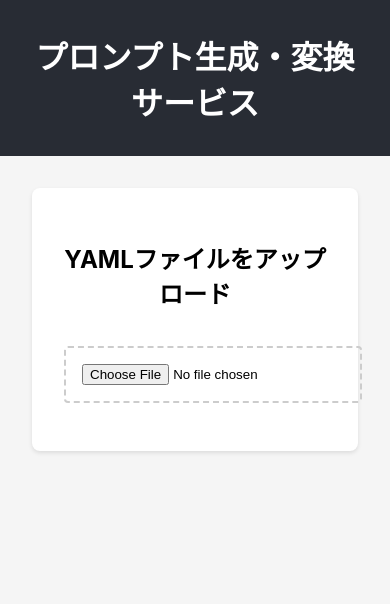
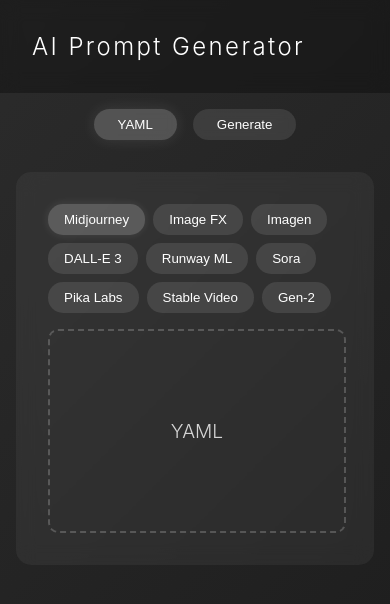
Before and after one commit to etecoo/Image-Video-Prompts, a React (Create React App) app in the folder frontend/: page / in a window 390 px wide. Shown: the top 604 px of the page. Built offline with nearby package versions, Linux system fonts and the light colour scheme; the HTML template or start-up script is replaced by a standard one.

Commit message:
feat: Requesty APIを統合して翻訳機能を実装

```diff
--- a/frontend/src/App.css
+++ b/frontend/src/App.css
@@ -1,18 +1,20 @@
 .App {
-  text-align: center;
   min-height: 100vh;
-  background-color: #f5f5f5;
+  background: linear-gradient(135deg, rgba(32, 32, 32, 0.95), rgba(16, 16, 16, 0.95));
+  color: #ffffff;
 }
 
 .App-header {
-  background-color: #282c34;
   padding: 2rem;
-  color: white;
+  background: rgba(0, 0, 0, 0.3);
+  backdrop-filter: blur(10px);
 }
 
 .App-header h1 {
   margin: 0;
-  font-size: 2rem;
+  font-size: 1.5rem;
+  font-weight: 300;
+  letter-spacing: 0.1em;
 }
 
 .App-main {
@@ -21,84 +23,174 @@
   padding: 2rem;
 }
 
-.upload-section {
-  background-color: white;
+.mode-selector {
+  display: flex;
+  gap: 1rem;
+  margin-bottom: 2rem;
+  justify-content: center;
+}
+
+.mode-button {
+  padding: 0.5rem 1.5rem;
+  border: none;
+  border-radius: 25px;
+  background: rgba(255, 255, 255, 0.1);
+  color: #ffffff;
+  cursor: pointer;
+  transition: all 0.3s ease;
+  backdrop-filter: blur(5px);
+}
+
+.mode-button.active {
+  background: rgba(255, 255, 255, 0.2);
+  box-shadow: 0 0 15px rgba(255, 255, 255, 0.1);
+}
+
+.mode-button:hover {
+  background: rgba(255, 255, 255, 0.15);
+}
+
+.input-section {
+  background: rgba(255, 255, 255, 0.05);
   padding: 2rem;
-  border-radius: 8px;
-  box-shadow: 0 2px 4px rgba(0, 0, 0, 0.1);
+  border-radius: 15px;
+  backdrop-filter: blur(10px);
   margin-bottom: 2rem;
 }
 
+.file-input-wrapper {
+  position: relative;
+  width: 100%;
+  height: 200px;
+  border: 2px dashed rgba(255, 255, 255, 0.2);
+  border-radius: 10px;
+  display: flex;
+  align-items: center;
+  justify-content: center;
+  cursor: pointer;
+  transition: all 0.3s ease;
+}
+
+.file-input-wrapper:hover {
+  border-color: rgba(255, 255, 255, 0.4);
+  background: rgba(255, 255, 255, 0.05);
+}
+
 .file-input {
-  margin: 1rem 0;
-  padding: 1rem;
-  border: 2px dashed #ccc;
-  border-radius: 4px;
+  position: absolute;
   width: 100%;
-  max-width: 400px;
+  height: 100%;
+  opacity: 0;
   cursor: pointer;
 }
 
+.file-input-label {
+  font-size: 1.2rem;
+  font-weight: 300;
+  color: rgba(255, 255, 255, 0.8);
+}
+
+.prompt-input {
+  width: 100%;
+  padding: 1rem;
+  background: rgba(255, 255, 255, 0.05);
+  border: 1px solid rgba(255, 255, 255, 0.1);
+  border-radius: 8px;
+  color: #ffffff;
+  font-size: 1rem;
+  resize: vertical;
+  min-height: 100px;
+  margin-bottom: 1rem;
+}
+
+.service-selector {
+  display: flex;
+  gap: 0.5rem;
+  flex-wrap: wrap;
+  margin-bottom: 1rem;
+}
+
+.service-button {
+  padding: 0.5rem 1rem;
+  border: none;
+  border-radius: 15px;
+  background: rgba(255, 255, 255, 0.1);
+  color: #ffffff;
+  cursor: pointer;
+  transition: all 0.3s ease;
+}
+
+.service-button.active {
+  background: rgba(255, 255, 255, 0.2);
+  box-shadow: 0 0 10px rgba(255, 255, 255, 0.1);
+}
+
 .error-message {
-  color: #dc3545;
+  color: #ff6b6b;
+  background: rgba(255, 107, 107, 0.1);
+  padding: 1rem;
+  border-radius: 8px;
   margin-top: 1rem;
-  padding: 0.5rem;
-  background-color: #f8d7da;
-  border: 1px solid #f5c6cb;
-  border-radius: 4px;
+  backdrop-filter: blur(5px);
 }
 
 .prompts-section {
-  background-color: white;
-  padding: 2rem;
-  border-radius: 8px;
-  box-shadow: 0 2px 4px rgba(0, 0, 0, 0.1);
-}
-
-.prompts-grid {
   display: grid;
   grid-template-columns: repeat(auto-fit, minmax(300px, 1fr));
   gap: 1.5rem;
-  margin-top: 1.5rem;
+  margin-top: 2rem;
 }
 
 .prompt-card {
-  background-color: #f8f9fa;
+  background: rgba(255, 255, 255, 0.05);
   padding: 1.5rem;
-  border-radius: 6px;
-  border: 1px solid #dee2e6;
+  border-radius: 10px;
+  backdrop-filter: blur(10px);
+  transition: all 0.3s ease;
 }
 
-.prompt-card h3 {
-  margin-top: 0;
-  color: #343a40;
+.prompt-card:hover {
+  transform: translateY(-2px);
+  box-shadow: 0 5px 15px rgba(0, 0, 0, 0.2);
 }
 
 .prompt-card pre {
-  background-color: white;
+  background: rgba(0, 0, 0, 0.2);
   padding: 1rem;
-  border-radius: 4px;
-  border: 1px solid #dee2e6;
+  border-radius: 8px;
   white-space: pre-wrap;
   word-break: break-word;
   margin: 1rem 0;
-  text-align: left;
+  font-family: 'Fira Code', monospace;
+  font-size: 0.9rem;
+  color: rgba(255, 255, 255, 0.9);
 }
 
 .copy-button {
-  background-color: #007bff;
-  color: white;
+  background: rgba(255, 255, 255, 0.1);
+  color: #ffffff;
   border: none;
   padding: 0.5rem 1rem;
-  border-radius: 4px;
+  border-radius: 5px;
   cursor: pointer;
-  transition: background-color 0.2s;
+  transition: all 0.3s ease;
+  width: 100%;
 }
 
 .copy-button:hover {
-  background-color: #0056b3;
+  background: rgba(255, 255, 255, 0.2);
 }
 
 .copy-button:active {
-  background-color: #004085;
+  transform: scale(0.98);
 }
+
+@media (max-width: 768px) {
+  .App-main {
+    padding: 1rem;
+  }
+
+  .prompts-section {
+    grid-template-columns: 1fr;
+  }
+}
--- a/frontend/src/App.js
+++ b/frontend/src/App.js
@@ -3,9 +3,24 @@
 import './App.css';
 
 function App() {
+  const [mode, setMode] = useState('convert'); // 'convert' or 'generate'
   const [yamlContent, setYamlContent] = useState(null);
+  const [promptInput, setPromptInput] = useState('');
+  const [service, setService] = useState('midjourney');
   const [error, setError] = useState(null);
   const [prompts, setPrompts] = useState([]);
+
+  const services = [
+    { id: 'midjourney', name: 'Midjourney' },
+    { id: 'imagefx', name: 'Image FX' },
+    { id: 'imagen', name: 'Imagen' },
+    { id: 'dalle', name: 'DALL-E 3' },
+    { id: 'runway', name: 'Runway ML' },
+    { id: 'sora', name: 'Sora' },
+    { id: 'pika', name: 'Pika Labs' },
+    { id: 'stable_video', name: 'Stable Video' },
+    { id: 'gen2', name: 'Gen-2' }
+  ];
 
   const handleFileUpload = async (event) => {
     const file = event.target.files[0];
@@ -25,13 +40,15 @@
         setYamlContent(parsedYaml);
         setError(null);
 
-        // バックエンドにYAMLデータを送信
         const response = await fetch('/api/convert', {
           method: 'POST',
           headers: {
             'Content-Type': 'application/json',
           },
-          body: JSON.stringify({ yaml: parsedYaml }),
+          body: JSON.stringify({
+            yaml: parsedYaml,
+            service: service
+          }),
         });
 
         if (!response.ok) {
@@ -48,42 +65,110 @@
     reader.readAsText(file);
   };
 
+  const handlePromptSubmit = async (e) => {
+    e.preventDefault();
+    if (!promptInput.trim()) return;
+
+    try {
+      const response = await fetch('/api/generate', {
+        method: 'POST',
+        headers: {
+          'Content-Type': 'application/json',
+        },
+        body: JSON.stringify({
+          yaml: { prompt: promptInput },
+          service: service
+        }),
+      });
+
+      if (!response.ok) {
+        throw new Error('サーバーエラーが発生しました');
+      }
+
+      const data = await response.json();
+      setPrompts(data.prompts);
+      setError(null);
+    } catch (err) {
+      setError(err.message);
+    }
+  };
+
   return (
     <div className="App">
       <header className="App-header">
-        <h1>プロンプト生成・変換サービス</h1>
+        <h1>AI Prompt Generator</h1>
       </header>
 
       <main className="App-main">
-        <section className="upload-section">
-          <h2>YAMLファイルをアップロード</h2>
+        <div className="mode-selector">
+          <button
+            className={`mode-button ${mode === 'convert' ? 'active' : ''}`}
+            onClick={() => setMode('convert')}
+          >
+            YAML
+          </button>
+          <button
+            className={`mode-button ${mode === 'generate' ? 'active' : ''}`}
+            onClick={() => setMode('generate')}
+          >
+            Generate
+          </button>
+        </div>
+
+        <section className="input-section">
+          <div className="service-selector">
+            {services.map(s => (
+              <button
+                key={s.id}
+                className={`service-button ${service === s.id ? 'active' : ''}`}
+                onClick={() => setService(s.id)}
+              >
+                {s.name}
+              </button>
+            ))}
+          </div>
+
+          {mode === 'convert' ? (
+            <div className="file-input-wrapper">
               <input
                 type="file"
                 accept=".yaml,.yml"
                 onChange={handleFileUpload}
                 className="file-input"
               />
+              <span className="file-input-label">YAML</span>
+            </div>
+          ) : (
+            <form onSubmit={handlePromptSubmit}>
+              <textarea
+                className="prompt-input"
+                value={promptInput}
+                onChange={(e) => setPromptInput(e.target.value)}
+                placeholder="プロンプトを入力..."
+              />
+              <button type="submit" className="copy-button">
+                Generate
+              </button>
+            </form>
+          )}
+
           {error && <div className="error-message">{error}</div>}
         </section>
 
         {prompts.length > 0 && (
-          <section className="prompts-section">
-            <h2>生成されたプロンプト</h2>
-            <div className="prompts-grid">
+          <div className="prompts-section">
             {prompts.map((prompt, index) => (
               <div key={index} className="prompt-card">
-                  <h3>プロンプト {index + 1}</h3>
                 <pre>{prompt}</pre>
                 <button
                   onClick={() => navigator.clipboard.writeText(prompt)}
                   className="copy-button"
                 >
-                    コピー
+                  Copy
                 </button>
               </div>
             ))}
           </div>
-          </section>
         )}
       </main>
     </div>
```
Also changed, not shown: 5 other files (tests, documents, lock files or other folders). Lines whose indentation alone changed are shown as unchanged.
